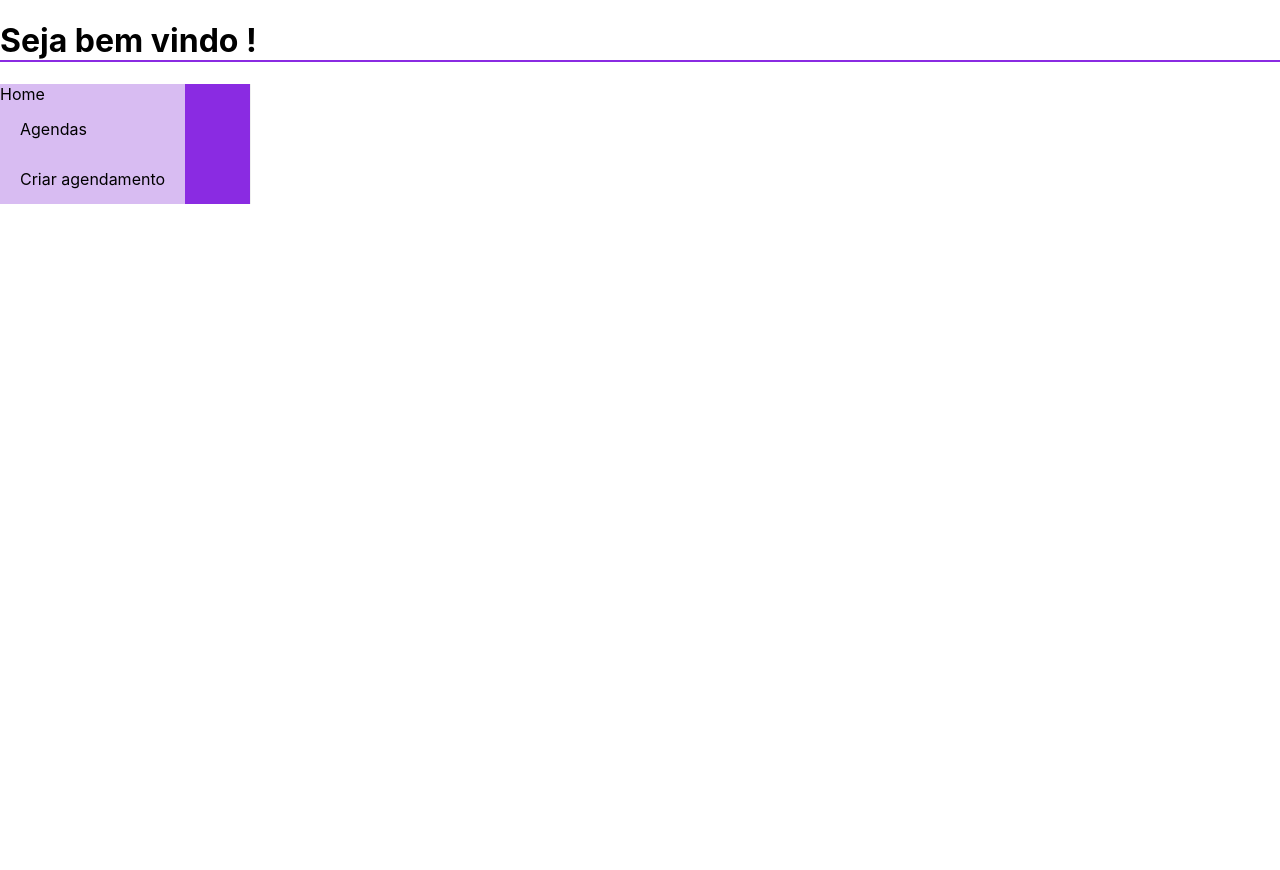
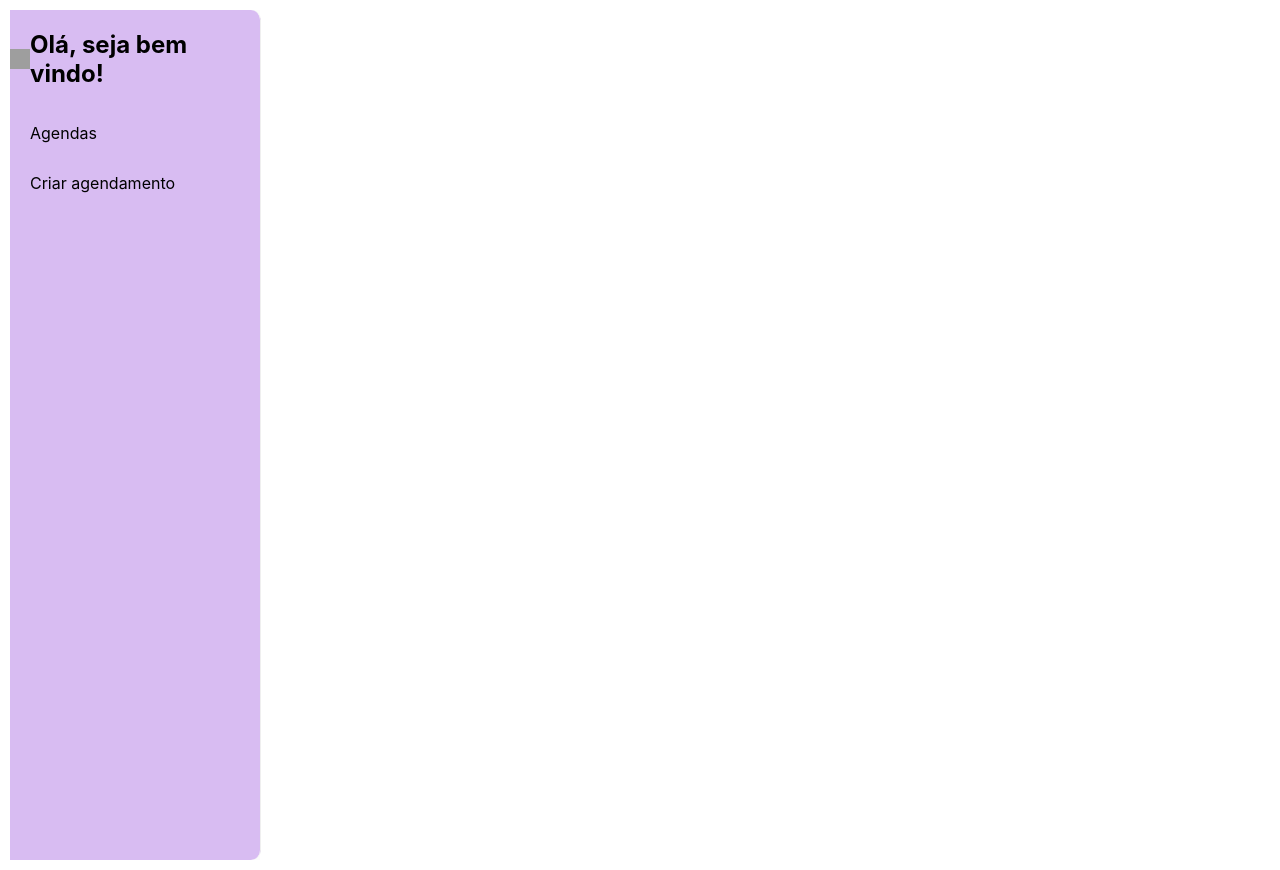
Before and after one commit to LoveneykensPhilogene/site-manual-agendamento-mumibraids, a React (Create React App) app: page / in a window 1280 px wide. Before the commit the page ends 800 px from the top, so only its background shows below. Built offline with nearby package versions, Linux system fonts and the light colour scheme; grey boxes are pictures that could not be loaded.

Commit message:
Projeto atualizado

```diff
--- a/src/axios/api.tsx
+++ b/src/axios/api.tsx
@@ -1,7 +1,7 @@
 import Axios  from "axios";
  const Api=Axios.create({
 
-     baseURL:"https://script.google.com/macros/s/AKfycbxgmSO1mUdJ_9t8YKz7B8xR98t2eav9MZXuWbYalfPJdW-aX5KF9iwcfS-7xAfj76TLmw/exec",
+     baseURL:"https://script.google.com/macros/s/AKfycbwLZuo01xajKo_GBEoRlqnTKh5Uw3mvWM-if8x4Xlzdi8NNfCwoXpspow0jZbzmuwtAMQ/exec",
      headers: { "Content-Type":"text/plain" ,
                // "Access-Control-Allow-Origin": "*",
    },
--- a/src/componentes/criarAgendamento.tsx
+++ b/src/componentes/criarAgendamento.tsx
@@ -37,7 +37,7 @@ export const CriarAgendamento = () => {
             .catch((e) => console.log("Erro ao cadastrar usuário:", e));
     }
 
-        console.log("Usuário cadastrado:", usuario);
+        //console.log("Usuário cadastrado:", usuario);
 
     }
 
@@ -52,8 +52,8 @@ export const CriarAgendamento = () => {
                 <input type="text" value={nome} onChange={(e) => setNome(e.target.value)} placeholder='Nome' style={{ margin: 10 }} />
                 <input type="text" value={cpf} onChange={(e) => setCpf(e.target.value)} placeholder='CPF' style={{ margin: 10 }} />
                 <input type="text" value={telefone} onChange={(e) => setTelefone(e.target.value)} placeholder='Telefone' style={{ margin: 10 }} />
-                <input type="text" value={diaAgendado} onChange={(e) => setDiaAgendado(e.target.value.toString())} placeholder='Dia Agendado' style={{ margin: 10 }} />
-                <input type="text" value={HoraAgendada} onChange={(e) => setHoraAgendada(e.target.value.toString())} placeholder='Hora Agendada' style={{ margin: 10 }} />
+                <input type="text" value={diaAgendado} onChange={(e) => setDiaAgendado(e.target.value)} placeholder='Dia Agendado' style={{ margin: 10 }} />
+                <input type="text" value={HoraAgendada} onChange={(e) => setHoraAgendada(e.target.value)} placeholder='Hora Agendada' style={{ margin: 10 }} />
                 <input type="text" value={format(new Date(), "dd/MM/yyy").toString()} onChange={() => { }} placeholder='Data' style={{ margin: 10 }} />
                 <button type="submit" style={{ margin: 10, backgroundColor: "#8a2be2", fontSize: 16, fontWeight: "bold" }}>Cadastrar</button>
                 <button type="reset" style={{ margin: 10 }}>Limpar</button>
--- a/src/componentes/pageHome.tsx
+++ b/src/componentes/pageHome.tsx
@@ -1,16 +1,18 @@
 import { Menu, MenuItem, Sidebar } from "react-pro-sidebar"
-import {useNavigate ,Link} from "react-router-dom"
+import { useNavigate, Link } from "react-router-dom"
 
-export const Home=()=>{
- const nav=useNavigate();
-    return(
-        <div>
-            <h1 style={{ borderBottom:"2px solid #8a2be2 "}}> Seja bem vindo !</h1>
-        <Sidebar  style={{ display:"flex", marginTop:2,backgroundColor:"#8a2be2" }}
+export const Home = () => {
+    const nav = useNavigate();
+    return (
+        <div style={{backgroundColor:'white'}}>
+            <Sidebar style={{ display: "flex",margin:10, flexDirection:'column',borderRadius:'0px 10px 10px 0px', backgroundColor: "#8a2be2",height:850}}
 
             >
-      Home
-            <Menu >
+                <div style={{display:"flex",justifyContent:"space-around",alignItems:"center",flexDirection:'row'}}>
+                    <img src={'https://cdn-icons-png.flaticon.com/512/149/149071.png'} alt="User Icon" style={{ width: 20, height: 20 }} />
+                    <h1>Olá, seja bem vindo!</h1>
+                </div>
+                <Menu  style={{flex:1}}>
                     <MenuItem
                         onClick={() => { nav("/agendas") }}
                     >
@@ -24,5 +26,6 @@ export const Home=()=>{
                 </Menu>
             </Sidebar>
             </div>
+
     )
 }
--- a/src/componentes/routes.tsx
+++ b/src/componentes/routes.tsx
@@ -1,4 +1,4 @@
-import { BrowserRouter, Route, Routes } from "react-router-dom"
+import {BrowserRouter as HashRouter, Route, Routes } from "react-router-dom"
 import { Agendas } from "./agendas"
 import { CriarAgendamento } from "./criarAgendamento"
 import { Home } from "./pageHome"
@@ -6,13 +6,13 @@ import { Home } from "./pageHome"
 export const Rotas=()=>{
 
     return(
-<BrowserRouter>
+<HashRouter>
 <Routes>
     <Route element={<Home />} path="/" />
     <Route element={<Agendas/>} path="/agendas" />
     <Route element={<CriarAgendamento />} path="/novoAgendamento" />
 </Routes>
-</BrowserRouter>
+</HashRouter>
 
     )
 }
```
Lines whose indentation alone changed are shown as unchanged.
